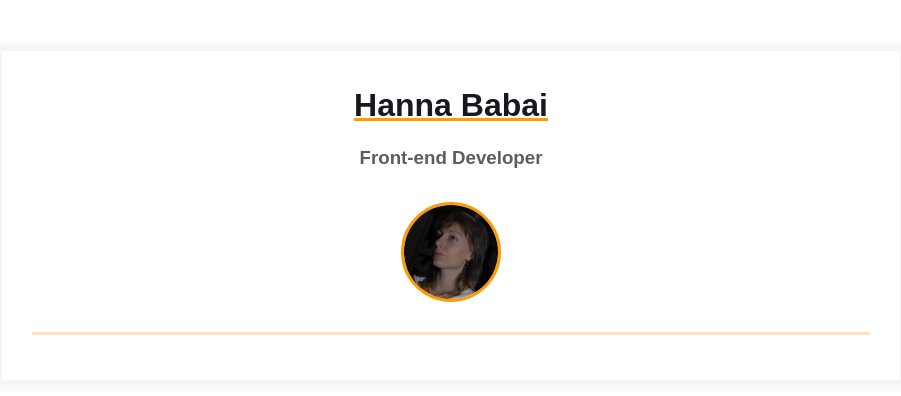
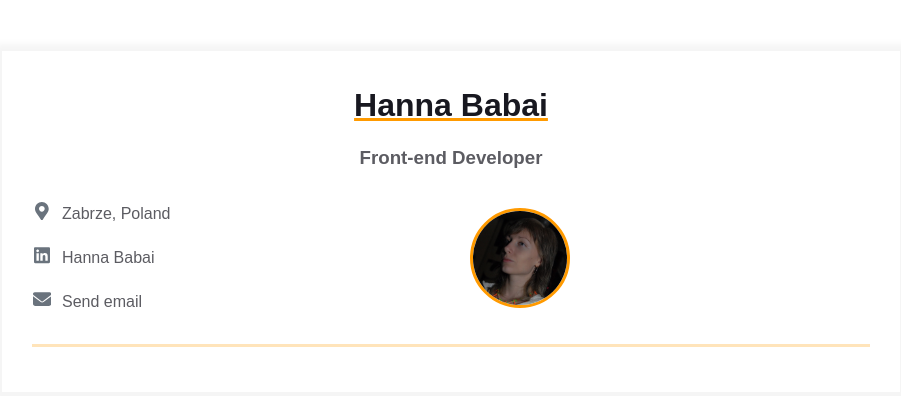
Before and after one commit to kot-vmeshke/homepage, a plain HTML site: page index.html in a window 1280 px wide. Shown: the whole page, without its empty margins (189-1090 px from the left). Drawn offline with Linux system fonts and the light colour scheme.

Commit message:
feat: add contacts

```diff
--- a/index.html
+++ b/index.html
@@ -17,7 +17,42 @@
           <h3 class="contact-info__sub-header">Front-end Developer</h3>
 
           <div class="contact_info_container fh">
-            <div class="contact-info__block"></div>
+            <div class="contact-info__block">
+              <a href="" rel="author" class="contact-info__item">
+                <div class="contact-info__item-icon-wrapper">
+                  <svg class="contact-info__item-icon" xmlns="http://www.w3.org/2000/svg" viewBox="0 0 384 512">
+                    <path d="M172.268 501.67C26.97 291.031 0 269.413 0 192 0 85.961 85.961 0 192
+                      0s192 85.961 192 192c0 77.413-26.97 99.031-172.268 309.67-9.535
+                      13.774-29.93 13.773-39.464 0zM192 272c44.183 0 80-35.817
+                      80-80s-35.817-80-80-80-80 35.817-80 80 35.817 80 80 80z"></path>
+                  </svg>
+                </div>
+                <span>Zabrze, Poland</span>
+              </a>
+              <a href="www.linkedin.com/in/kot-vmeshke" rel="author" class="contact-info__item">
+                <div class="contact-info__item-icon-wrapper">
+                  <svg class="contact-info__item-icon" xmlns="http://www.w3.org/2000/svg" viewBox="0 0 448 512">
+                    <path d="M416 32H31.9C14.3 32 0 46.5 0 64.3v383.4C0 465.5 14.3 480 31.9
+                      480H416c17.6 0 32-14.5 32-32.3V64.3c0-17.8-14.4-32.3-32-32.3zM135.4
+                      416H69V202.2h66.5V416zm-33.2-243c-21.3 0-38.5-17.3-38.5-38.5S80.9 96
+                      102.2 96c21.2 0 38.5 17.3 38.5 38.5 0 21.3-17.2 38.5-38.5 38.5zm282.1
+                      243h-66.4V312c0-24.8-.5-56.7-34.5-56.7-34.6 0-39.9 27-39.9
+                      54.9V416h-66.4V202.2h63.7v29.2h.9c8.9-16.8 30.6-34.5 62.9-34.5 67.2
+                      0 79.7 44.3 79.7 101.9V416z"></path>
+                  </svg>
+                </div>
+                <span>Hanna Babai</span>
+              </a>
+              <a href="mailto:kot.vmeshke.4@gmail.com" rel="author" class="contact-info__item">
+                <div class="contact-info__item-icon-wrapper">
+                  <svg xmlns="http://www.w3.org/2000/svg" class="contact-info__item-icon" viewBox="0 0 512 512">
+                    <path
+                      d="M48 64C21.5 64 0 85.5 0 112c0 15.1 7.1 29.3 19.2 38.4L236.8 313.6c11.4 8.5 27 8.5 38.4 0L492.8 150.4c12.1-9.1 19.2-23.3 19.2-38.4c0-26.5-21.5-48-48-48H48zM0 176V384c0 35.3 28.7 64 64 64H448c35.3 0 64-28.7 64-64V176L294.4 339.2c-22.8 17.1-54 17.1-76.8 0L0 176z" />
+                  </svg>
+                </div>
+                <span>Send email</span>
+              </a>
+            </div>
 
             <div class="contact-info__block contact-info__block--center">
               <img class="contact-info__avatar" src="assets/avatar.jpg" alt="Avatar" />
```
